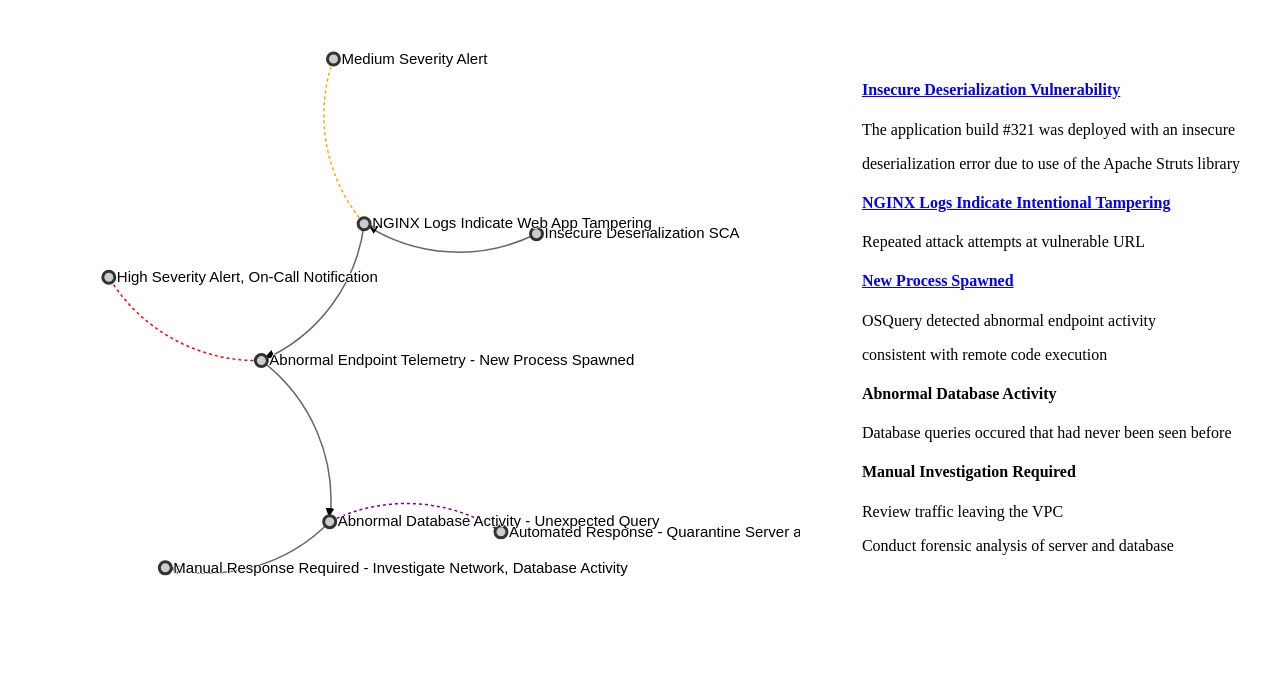
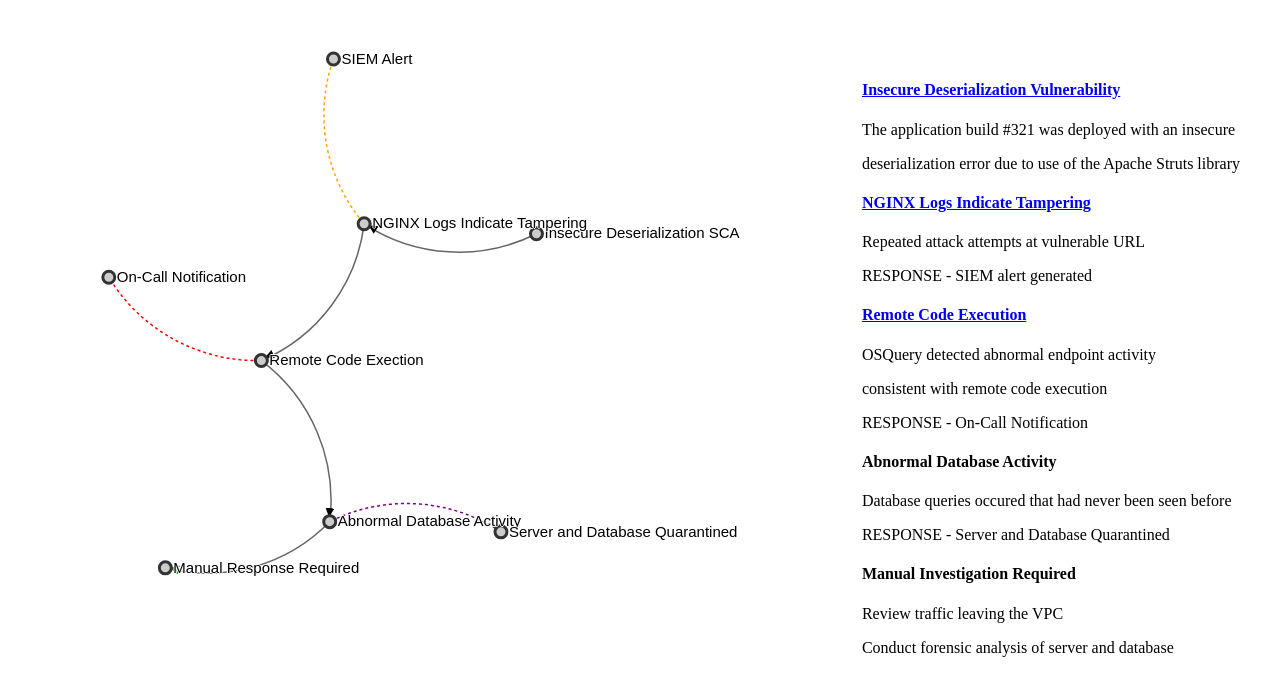
Before and after one commit to sheltowt/application_security_data_visualizations, a website: page alerts/new_alert.html in a window 1280 px wide. Drawn offline with nearby package versions, Linux system fonts and the light colour scheme.

Commit message:
refactoring alert visualization

```diff
--- a/alerts/new_alert.html
+++ b/alerts/new_alert.html
@@ -62,13 +62,16 @@ text {
     <h4><a href="sca">Insecure Deserialization Vulnerability</a></h4>
     <p>The application build #321 was deployed with an insecure</p>
     <p>deserialization error due to use of the Apache Struts library</p>
-    <h4><a href="nginx">NGINX Logs Indicate Intentional Tampering</a></h4>
+    <h4><a href="nginx">NGINX Logs Indicate Tampering</a></h4>
     <p>Repeated attack attempts at vulnerable URL</p>
-    <h4><a href="osquery">New Process Spawned</a></h4>
+    <p>RESPONSE - SIEM alert generated</p>
+    <h4><a href="osquery">Remote Code Execution</a></h4>
     <p>OSQuery detected abnormal endpoint activity</p>
     <p>consistent with remote code execution</p>
+    <p>RESPONSE - On-Call Notification</p>
     <h4>Abnormal Database Activity</h4>
     <p>Database queries occured that had never been seen before</p>
+    <p>RESPONSE - Server and Database Quarantined</p>
     <h4>Manual Investigation Required</h4>
     <p>Review traffic leaving the VPC</p>
     <p>Conduct forensic analysis of server and database</p>
@@ -78,13 +81,13 @@ text {
 <script>
 
 var links = [
-  {source: "Insecure Deserialization SCA", target: "NGINX Logs Indicate Web App Tampering", type: "suit"},
-  {source: "NGINX Logs Indicate Web App Tampering", target: "Abnormal Endpoint Telemetry - New Process Spawned", type: "suit"},
-  {source: "Abnormal Endpoint Telemetry - New Process Spawned", target: "Abnormal Database Activity - Unexpected Query", type: "suit"},
-  {source: "Abnormal Database Activity - Unexpected Query", target: "Manual Response Required - Investigate Network, Database Activity", type: "licensing"},
-  {source: "NGINX Logs Indicate Web App Tampering", target: "Medium Severity Alert", type: "medium_resolved"},
-  {source: "Abnormal Endpoint Telemetry - New Process Spawned", target: "High Severity Alert, On-Call Notification", type: "high_resolved"},
-  {source: "Abnormal Database Activity - Unexpected Query", target: "Automated Response - Quarantine Server and Database", type: "automated_resolved"}
+  {source: "Insecure Deserialization SCA", target: "NGINX Logs Indicate Tampering", type: "suit"},
+  {source: "NGINX Logs Indicate Tampering", target: "Remote Code Exection", type: "suit"},
+  {source: "Remote Code Exection", target: "Abnormal Database Activity", type: "suit"},
+  {source: "Abnormal Database Activity", target: "Manual Response Required", type: "licensing"},
+  {source: "NGINX Logs Indicate Tampering", target: "SIEM Alert", type: "medium_resolved"},
+  {source: "Remote Code Exection", target: "On-Call Notification", type: "high_resolved"},
+  {source: "Abnormal Database Activity", target: "Server and Database Quarantined", type: "automated_resolved"}
 ];
 
 var nodes = {};
```
